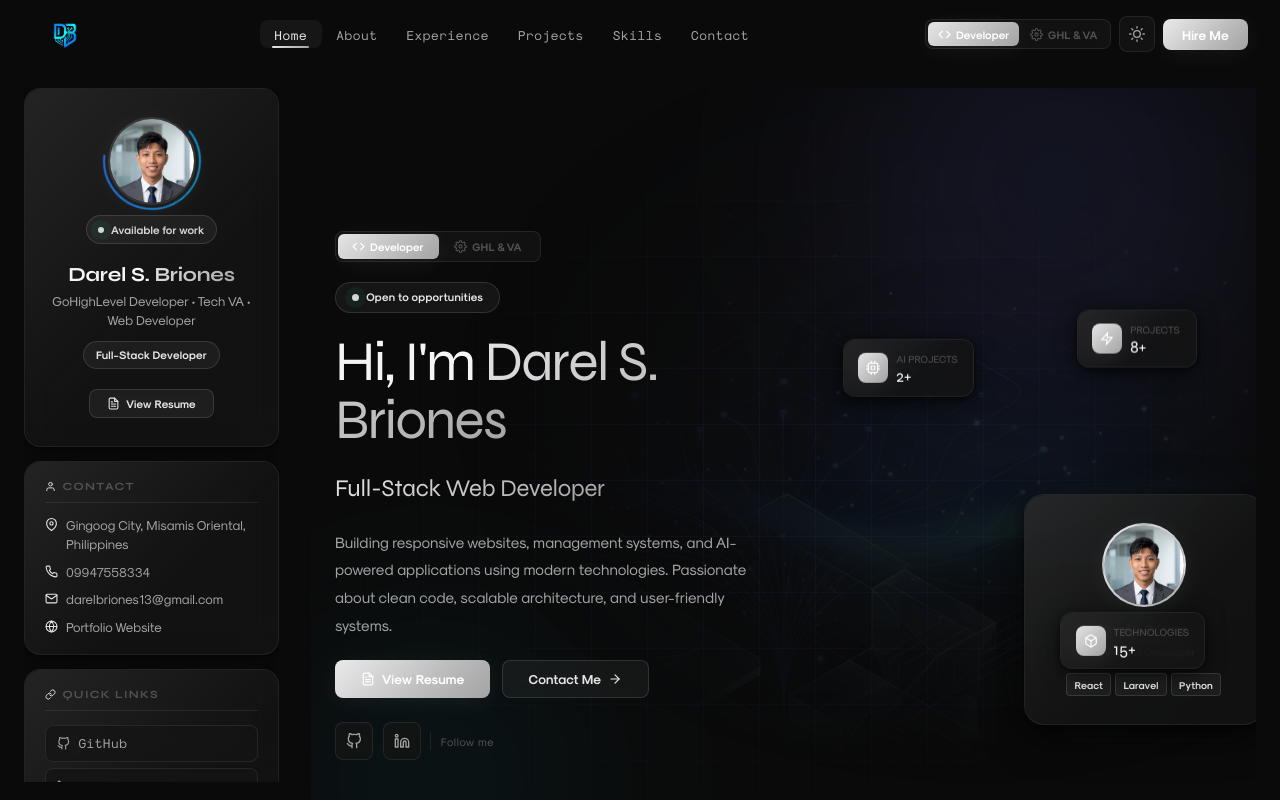
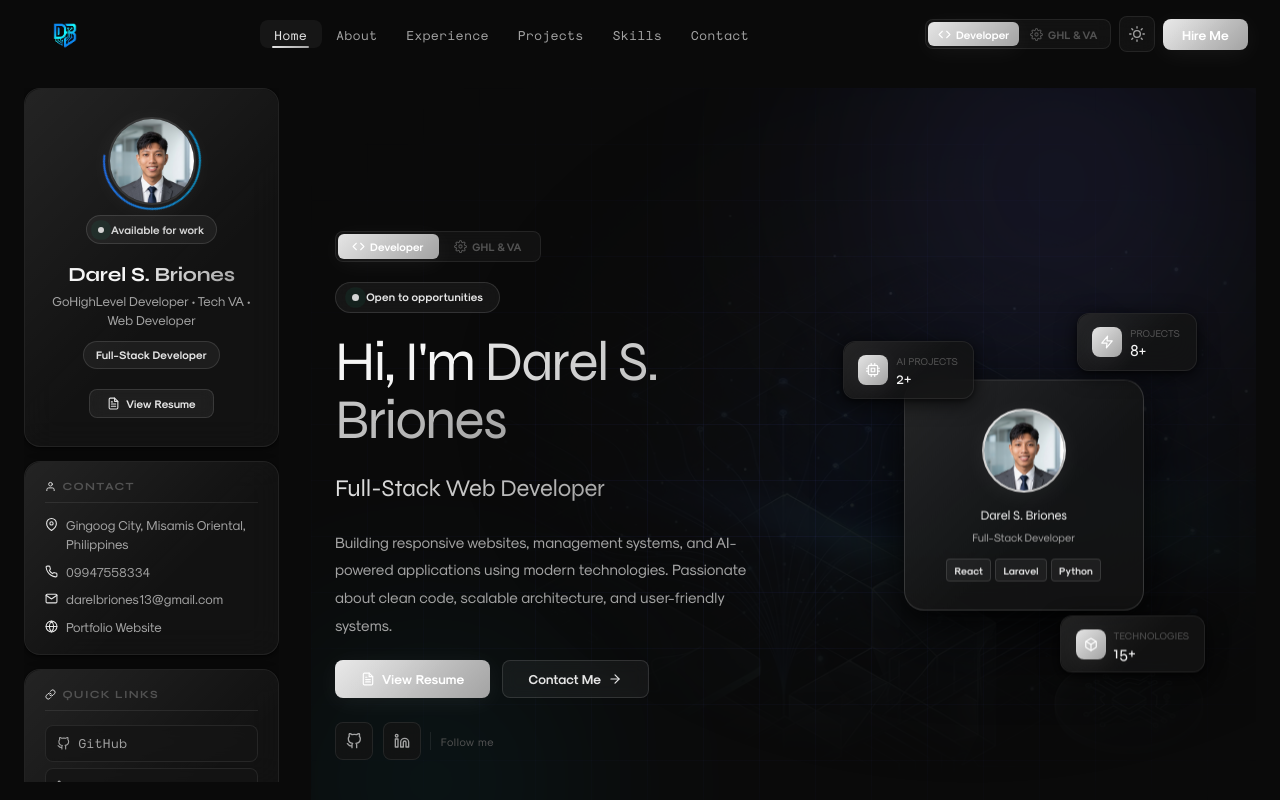
Before and after one commit to DarelBriones13/GHL-DEVELOPER---PORTFOLIO, a React (Vite) app: page / in a window 1280 px wide. In both pictures the pointer is over the element 1023 px from the left and 495 px from the top of the page. Shown: the top 800 px of the page. Built offline with nearby package versions, Linux system fonts and the light colour scheme.

Commit message:
Fix hero card hover — suppress global lift on absolutely-positioned cards

```diff
--- a/src/components/Hero.css
+++ b/src/components/Hero.css
@@ -231,6 +231,14 @@
   -webkit-backdrop-filter: var(--blur-lg) !important;
   border: 1px solid var(--color-glass-border) !important;
   box-shadow: var(--shadow-lg), var(--shadow-glow) !important;
+  /* suppress global glass-card hover lift — card is absolutely positioned */
+  transition: box-shadow var(--transition-base), border-color var(--transition-base) !important;
+}
+
+.hero__main-card:hover {
+  transform: translate(-50%, -50%) !important;
+  box-shadow: var(--shadow-xl), var(--shadow-glow) !important;
+  border-color: var(--color-border-strong) !important;
 }
 
 .hero__card-avatar {
@@ -321,6 +329,15 @@
   -webkit-backdrop-filter: var(--blur-md) !important;
   border: 1px solid var(--color-glass-border) !important;
   box-shadow: var(--shadow-md) !important;
+  /* suppress global glass-card hover lift — these float with framer-motion */
+  transition: box-shadow var(--transition-base), border-color var(--transition-base) !important;
+}
+
+.hero__float-card:hover {
+  /* keep position stable, just brighten the shadow slightly */
+  transform: none !important;
+  box-shadow: var(--shadow-lg) !important;
+  border-color: var(--color-border-strong) !important;
 }
 
 .hero__float-card--1 { top: 8px;    right: -8px; }
```
